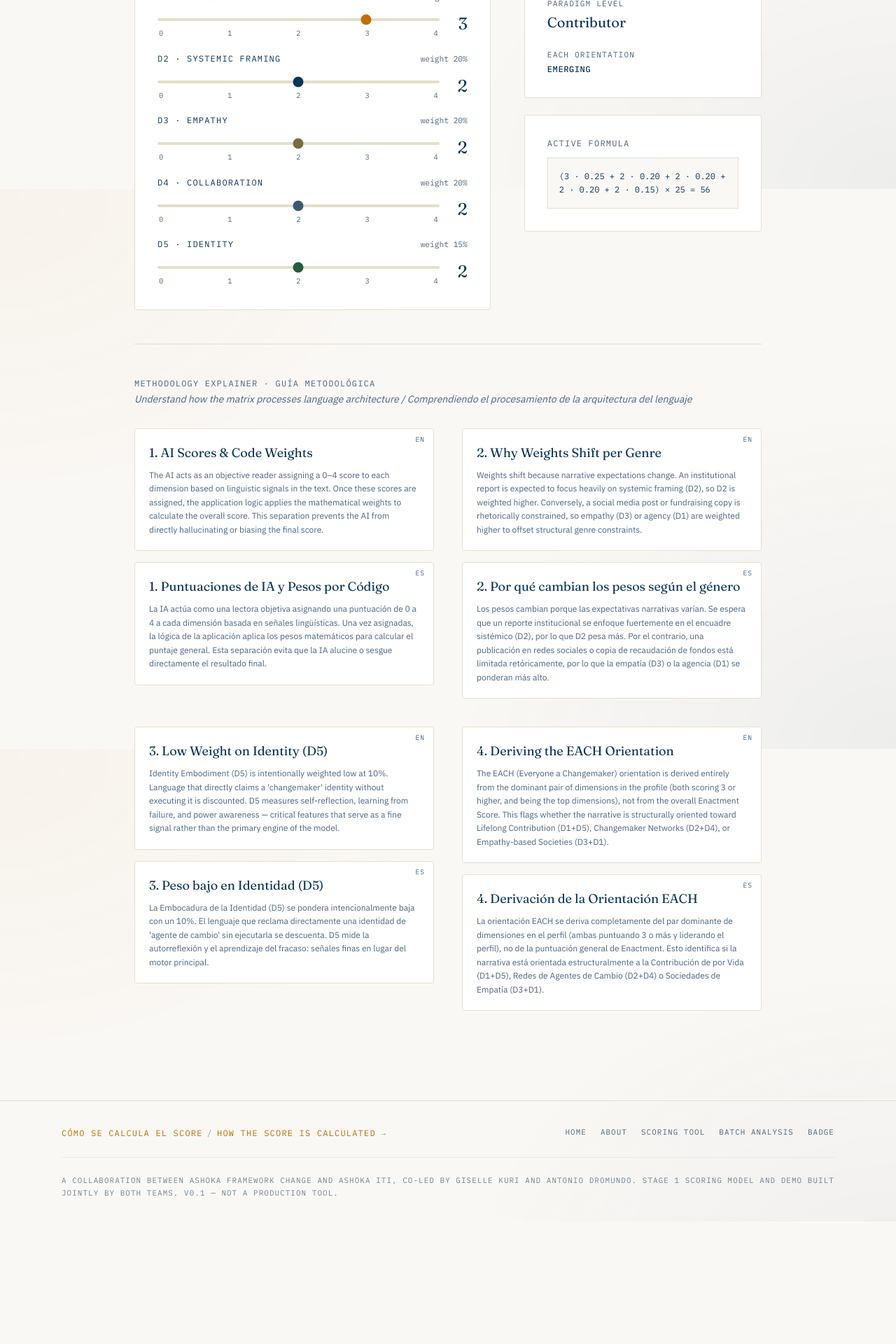
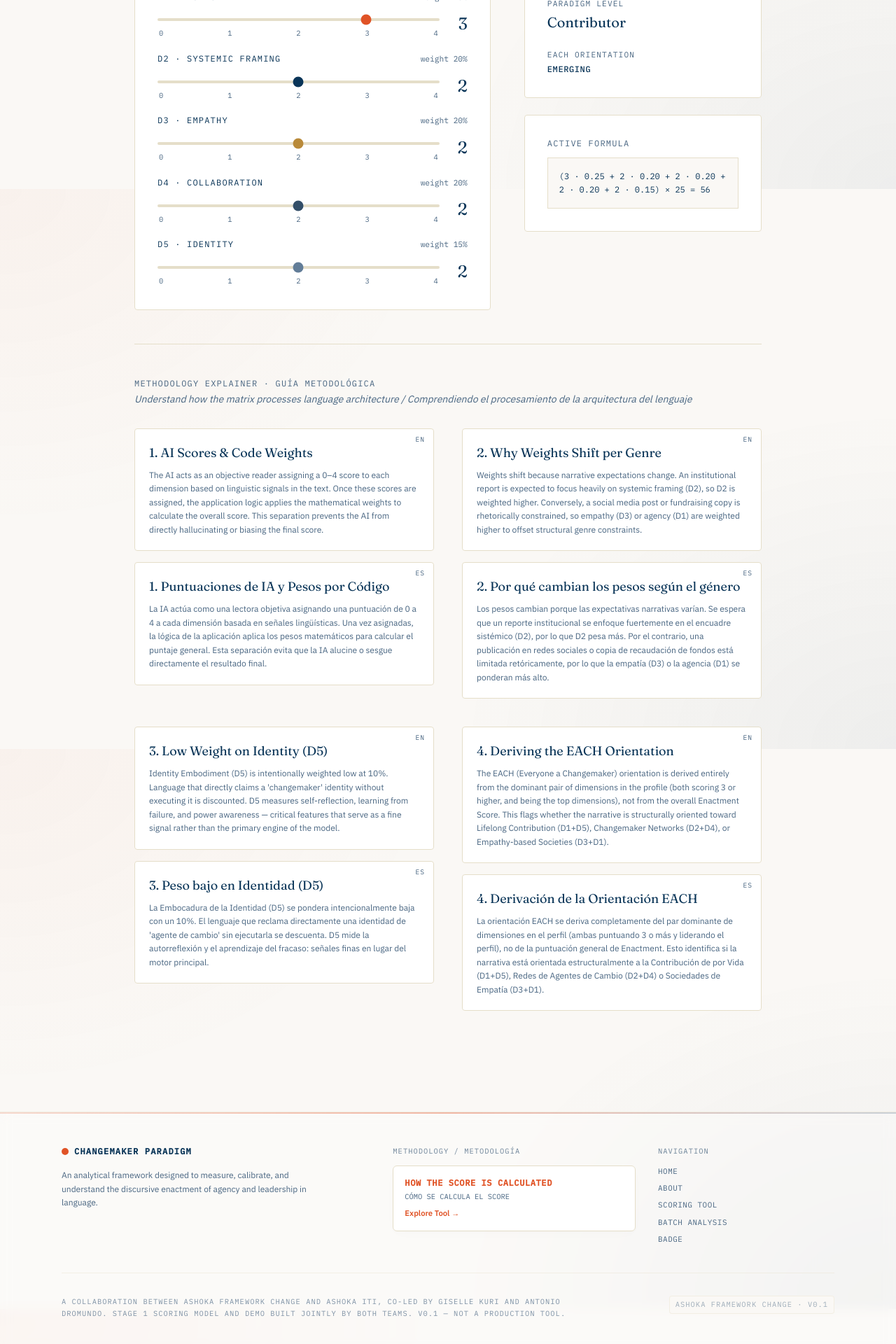
Before and after one commit to antuansabe/scoring-matrix-demo, a Next.js app: page /calculadora in a window 1280 px wide. Shown: the part 530-2450 px from the top of the page at 70% size. Before the commit the page ends 2275 px from the top, so only its background shows below. Built offline with nearby package versions, Linux system fonts and the light colour scheme.

Commit message:
design: align palette with Ashoka brand orange and slate/gold scale, and redesign footer

```diff
--- a/app/globals.css
+++ b/app/globals.css
@@ -7,16 +7,16 @@
   --ink: #0A3558;       /* Ashoka Blue - primary text and branding */
   --muted: #486581;     /* slate blue - secondary text */
   --border: #E5DEC9;    /* soft gold-tinted border */
-  --accent: #C26E00;    /* Rich Ashoka Orange/Gold - readable text highlights and primary accents */
+  --accent: #E05326;    /* Vibrant Ashoka Orange - readable text highlights and primary accents */
   --accent-2: #F4DAA6;  /* Light Ashoka Orange/Gold - highlighting and active states */
-  --accent-light: #FDF7ED; /* Extremely soft orange/gold tint for warnings and hover fills */
+  --accent-light: #FFF7F4; /* Extremely soft orange/gold tint for warnings and hover fills */
 
   /* Paradigm colors — sample tags and per-paradigm accents */
-  --paradigm-0: #7a6b3e; /* Spectator — olive */
-  --paradigm-1: #b5341e; /* Sympathizer — rust */
-  --paradigm-2: #857448; /* Contributor — olive-gold */
-  --paradigm-3: #3d5a6c; /* Changemaker — slate */
-  --paradigm-4: #2a5a3e; /* System Architect — forest */
+  --paradigm-0: #627D98; /* Spectator — Muted Slate Gray */
+  --paradigm-1: #C46246; /* Sympathizer — Soft Terracotta */
+  --paradigm-2: #B98A39; /* Contributor — Ashoka Gold */
+  --paradigm-3: #E05326; /* Changemaker — Ashoka Orange */
+  --paradigm-4: #0A3558; /* System Architect — Ashoka Blue */
 }
 
 @theme inline {
@@ -44,7 +44,7 @@ body {
   /* Two very subtle radial gradients — Ashoka Orange from top-left, Ashoka Blue from
      bottom-right, ~4-5% opacity. */
   background-image:
-    radial-gradient(900px 700px at top left, rgba(194, 110, 0, 0.04), transparent 70%),
+    radial-gradient(900px 700px at top left, rgba(224, 83, 38, 0.04), transparent 70%),
     radial-gradient(900px 700px at bottom right, rgba(10, 53, 88, 0.05), transparent 70%);
   background-repeat: no-repeat;
   background-attachment: fixed;
@@ -95,7 +95,7 @@ body {
 .premium-card:hover {
   transform: translateY(-2px);
   box-shadow: 0 20px 40px -4px rgba(10, 53, 88, 0.06), 0 4px 12px -2px rgba(10, 53, 88, 0.02);
-  border-color: rgba(194, 110, 0, 0.35);
+  border-color: rgba(224, 83, 38, 0.35);
 }
 
 /* Entrance Animations */
--- a/components/BatchView.tsx
+++ b/components/BatchView.tsx
@@ -241,17 +241,17 @@ function batchReducer(state: BatchState, action: BatchAction): BatchState {
 function getParadigmColor(name: string): string {
   switch (name) {
     case "Spectator":
-      return "#7A6B3E";
+      return "#627D98";
     case "Sympathizer":
-      return "#B5341E";
+      return "#C46246";
     case "Contributor":
-      return "#7A6B3E";
+      return "#B98A39";
     case "Changemaker":
-      return "#3D5A6C";
+      return "#E05326";
     case "System Architect":
-      return "#2A5A3E";
+      return "#0A3558";
     default:
-      return "#C26E00";
+      return "#E05326";
   }
 }
 
@@ -749,10 +749,10 @@ export function BatchView() {
                       <div className="w-3 h-3 rounded-full border-2 border-accent animate-pulse shrink-0" title="Analyzing" />
                     )}
                     {isDone && (
-                      <div className="w-3 h-3 rounded-full bg-[#2A5A3E] shrink-0" title="Done" />
+                      <div className="w-3 h-3 rounded-full bg-[#0A3558] shrink-0" title="Done" />
                     )}
                     {isFailed && (
-                      <div className="w-3 h-3 rounded-full bg-[#C26E00] shrink-0" title="Failed" />
+                      <div className="w-3 h-3 rounded-full bg-[#E05326] shrink-0" title="Failed" />
                     )}
                     <div className="flex flex-col min-w-0">
                       <div className="flex items-baseline gap-2 min-w-0 flex-wrap">
@@ -768,13 +768,13 @@ export function BatchView() {
                           </span>
                         )}
                         {isFailed && (
-                          <span className="font-mono text-xs text-[#C26E00]">
+                          <span className="font-mono text-xs text-[#E05326]">
                             · failed
                           </span>
                         )}
                       </div>
                       {isFailed && item.error && (
-                        <div className="mt-1 font-mono text-xs text-[#C26E00] max-w-xl break-words">
+                        <div className="mt-1 font-mono text-xs text-[#E05326] max-w-xl break-words">
                           Error: {item.error}
                         </div>
                       )}
@@ -859,10 +859,10 @@ export function BatchView() {
                       <div className="w-3 h-3 rounded-full border-2 border-accent animate-pulse shrink-0" />
                     )}
                     {isDone && (
-                      <div className="w-3 h-3 rounded-full bg-[#2A5A3E] shrink-0" />
+                      <div className="w-3 h-3 rounded-full bg-[#0A3558] shrink-0" />
                     )}
                     {isFailed && (
-                      <div className="w-3 h-3 rounded-full bg-[#C26E00] shrink-0" />
+                      <div className="w-3 h-3 rounded-full bg-[#E05326] shrink-0" />
                     )}
                     <div className="flex flex-col min-w-0">
                       <div className="flex items-baseline gap-2 min-w-0 flex-wrap">
@@ -878,13 +878,13 @@ export function BatchView() {
                           </span>
                         )}
                         {isFailed && (
-                          <span className="font-mono text-xs text-[#C26E00]">
+                          <span className="font-mono text-xs text-[#E05326]">
                             · failed
                           </span>
                         )}
                       </div>
                       {isFailed && item.error && (
-                        <div className="mt-1 font-mono text-xs text-[#C26E00] max-w-xl break-words">
+                        <div className="mt-1 font-mono text-xs text-[#E05326] max-w-xl break-words">
                           Error: {item.error}
                         </div>
                       )}
@@ -1019,13 +1019,13 @@ export function BatchView() {
                     <div key={item.id} className="p-4 border border-border bg-surface rounded-sm flex items-center justify-between gap-4 flex-wrap">
                       <div className="flex flex-col min-w-0">
                         <div className="flex items-center gap-3">
-                          <div className="w-3 h-3 rounded-full bg-[#C26E00]" />
+                          <div className="w-3 h-3 rounded-full bg-[#E05326]" />
                           <span className="font-display font-medium text-lg text-ink">
                             {getItemName(item)}
                           </span>
                         </div>
                         {item.error && (
-                          <div className="mt-1 font-mono text-xs text-[#C26E00] max-w-xl break-words pl-6">
+                          <div className="mt-1 font-mono text-xs text-[#E05326] max-w-xl break-words pl-6">
                             Error: {item.error}
                           </div>
                         )}
--- a/components/CalculatorWidget.tsx
+++ b/components/CalculatorWidget.tsx
@@ -49,17 +49,17 @@ const EXPLAINER_SECTIONS = [
 function getParadigmColor(name: string): string {
   switch (name) {
     case "Spectator":
-      return "#7A6B3E";
+      return "#627D98";
     case "Sympathizer":
-      return "#B5341E";
+      return "#C46246";
     case "Contributor":
-      return "#7A6B3E";
+      return "#B98A39";
     case "Changemaker":
-      return "#3D5A6C";
+      return "#E05326";
     case "System Architect":
-      return "#2A5A3E";
+      return "#0A3558";
     default:
-      return "#C26E00";
+      return "#E05326";
   }
 }
 
--- a/components/Footer.tsx
+++ b/components/Footer.tsx
@@ -16,46 +16,89 @@ const STRINGS = {
 /** Global Footer. Server component. */
 export function Footer() {
   return (
-    <footer className="mt-20 border-t border-border bg-transparent">
-      <div className="mx-auto max-w-6xl px-6 py-8 space-y-6">
-        {/* Calculator Link & Nav links row */}
-        <div className="flex flex-wrap items-center justify-between gap-6 pb-6 border-b border-border/50">
-          <div>
+    <footer className="mt-24 border-t border-border/50 bg-surface/30 backdrop-blur-sm relative">
+      {/* Decorative top border gradient */}
+      <div className="absolute top-0 left-0 right-0 h-[2px] bg-gradient-to-r from-accent/20 via-accent/40 to-ink/20" />
+
+      <div className="mx-auto max-w-6xl px-6 py-12">
+        <div className="grid grid-cols-1 md:grid-cols-12 gap-8 pb-10 border-b border-border/40">
+          {/* Brand block */}
+          <div className="md:col-span-5 space-y-4">
+            <div className="flex items-center gap-2">
+              <div className="w-2.5 h-2.5 rounded-full bg-accent animate-pulse" />
+              <span className="font-mono text-xs uppercase tracking-widest text-ink font-bold">
+                Changemaker Paradigm
+              </span>
+            </div>
+            <p className="font-sans text-xs text-muted leading-relaxed max-w-sm">
+              An analytical framework designed to measure, calibrate, and understand the discursive enactment of agency and leadership in language.
+            </p>
+          </div>
+
+          {/* Quick Calculator link as a premium Card */}
+          <div className="md:col-span-4 space-y-3">
+            <span className="font-mono text-[0.65rem] uppercase tracking-widest text-muted/80 block">
+              Methodology / Metodología
+            </span>
             <Link
               href="/calculadora"
-              className="font-mono text-xs uppercase tracking-widest text-accent hover:text-opacity-80 transition-colors inline-flex items-center gap-1.5"
+              className="premium-card p-4 block bg-surface/50 hover:bg-accent-light border border-border/60 hover:border-accent/30 transition-all duration-300 group"
             >
-              <span>{STRINGS.calculatorLabelEs}</span>
-              <span className="text-muted/60">/</span>
-              <span>{STRINGS.calculatorLabelEn}</span>
-              <span className="text-[0.65rem] font-sans">→</span>
+              <span className="font-mono text-xs uppercase tracking-wider text-accent group-hover:text-accent font-semibold block">
+                {STRINGS.calculatorLabelEn}
+              </span>
+              <span className="font-mono text-[0.65rem] uppercase text-muted block mt-1">
+                {STRINGS.calculatorLabelEs}
+              </span>
+              <span className="text-accent text-[0.7rem] font-sans block mt-2 font-semibold group-hover:translate-x-1 transition-transform duration-200">
+                Explore Tool →
+              </span>
             </Link>
           </div>
 
-          <div className="flex flex-wrap gap-x-5 gap-y-1 font-mono text-[0.68rem] uppercase tracking-widest text-muted">
-            <Link href="/" className="hover:text-ink transition-colors">
+          {/* Navigation Links */}
+          <div className="md:col-span-3 space-y-3">
+            <span className="font-mono text-[0.65rem] uppercase tracking-widest text-muted/80 block">
+              Navigation
+            </span>
+            <ul className="space-y-2 font-mono text-[0.68rem] uppercase tracking-wider">
+              <li>
+                <Link href="/" className="text-muted hover:text-accent transition-colors block">
                   {STRINGS.nav.home}
                 </Link>
-            <Link href="/about" className="hover:text-ink transition-colors">
+              </li>
+              <li>
+                <Link href="/about" className="text-muted hover:text-accent transition-colors block">
                   {STRINGS.nav.about}
                 </Link>
-            <Link href="/tool" className="hover:text-ink transition-colors">
+              </li>
+              <li>
+                <Link href="/tool" className="text-muted hover:text-accent transition-colors block">
                   {STRINGS.nav.tool}
                 </Link>
-            <Link href="/batch" className="hover:text-ink transition-colors">
+              </li>
+              <li>
+                <Link href="/batch" className="text-muted hover:text-accent transition-colors block">
                   {STRINGS.nav.batch}
                 </Link>
-            <Link href="/badge" className="hover:text-ink transition-colors">
+              </li>
+              <li>
+                <Link href="/badge" className="text-muted hover:text-accent transition-colors block">
                   {STRINGS.nav.badge}
                 </Link>
+              </li>
+            </ul>
           </div>
         </div>
 
-        {/* Credit details */}
-        <div>
-          <p className="font-mono text-[0.68rem] uppercase leading-relaxed tracking-widest text-muted/80">
+        {/* Bottom Credits row */}
+        <div className="pt-8 flex flex-col sm:flex-row items-start justify-between gap-4">
+          <p className="font-mono text-[0.65rem] uppercase leading-relaxed tracking-widest text-muted/70 max-w-3xl">
             {STRINGS.credits}
           </p>
+          <span className="shrink-0 font-mono text-[0.65rem] uppercase tracking-widest text-muted/50 bg-bg px-2 py-1 border border-border/40 rounded-sm">
+            Ashoka Framework Change · v0.1
+          </span>
         </div>
       </div>
     </footer>
--- a/components/JustificationQuotes.tsx
+++ b/components/JustificationQuotes.tsx
@@ -8,7 +8,7 @@ import type { ScoreResult } from "@/lib/types";
  */
 export function JustificationQuotes({
   result,
-  accentColor = "#C26E00",
+  accentColor = "#E05326",
 }: {
   result: ScoreResult;
   accentColor?: string;
--- a/components/LiveAnalyzer.tsx
+++ b/components/LiveAnalyzer.tsx
@@ -198,13 +198,13 @@ export function LiveAnalyzer() {
       {status === "error" && errorMsg && (
         <div
           className="mt-8 border border-border bg-surface p-5 sm:p-6"
-          style={{ borderLeftWidth: 3, borderLeftColor: "#C26E00" }}
+          style={{ borderLeftWidth: 3, borderLeftColor: "#E05326" }}
           role="alert"
         >
           <p className="font-mono text-xs uppercase tracking-widest text-ink">
             <span
               className="mr-2 inline-block h-2 w-2 align-middle"
-              style={{ backgroundColor: "#C26E00" }}
+              style={{ backgroundColor: "#E05326" }}
               aria-hidden="true"
             />
             Couldn&apos;t analyze
--- a/components/RadarProfile.tsx
+++ b/components/RadarProfile.tsx
@@ -19,7 +19,7 @@ import type { ScoreResult } from "@/lib/types";
  */
 export function RadarProfile({
   result,
-  accentColor = "#C26E00",
+  accentColor = "#E05326",
 }: {
   result: ScoreResult;
   accentColor?: string;
--- a/components/ScoreBreakdown.tsx
+++ b/components/ScoreBreakdown.tsx
@@ -17,7 +17,7 @@ const LEVEL_NAMES = [
  */
 export function ScoreBreakdown({
   result,
-  accentColor = "#C26E00",
+  accentColor = "#E05326",
 }: {
   result: ScoreResult;
   accentColor?: string;
--- a/components/ScoreCard.tsx
+++ b/components/ScoreCard.tsx
@@ -10,7 +10,7 @@ import { CountUpNumber } from "@/components/CountUpNumber";
  */
 export function ScoreCard({
   result,
-  accentColor = "#C26E00",
+  accentColor = "#E05326",
   animateScore = true,
   onGenreChange,
 }: {
```
Also changed, not shown: lib/paradigm.ts (+4 -4 lines), lib/samples.ts (+4 -4 lines). Lines whose indentation alone changed are shown as unchanged.
